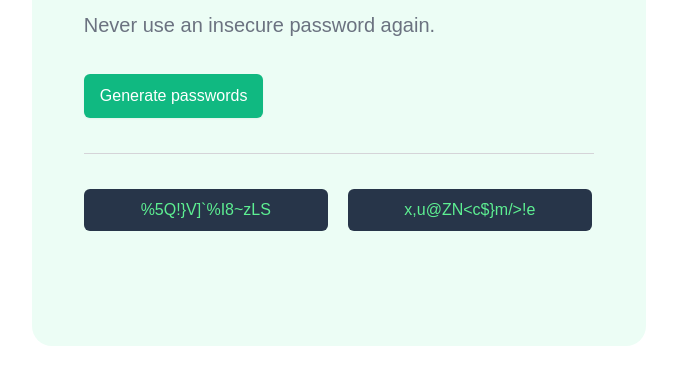
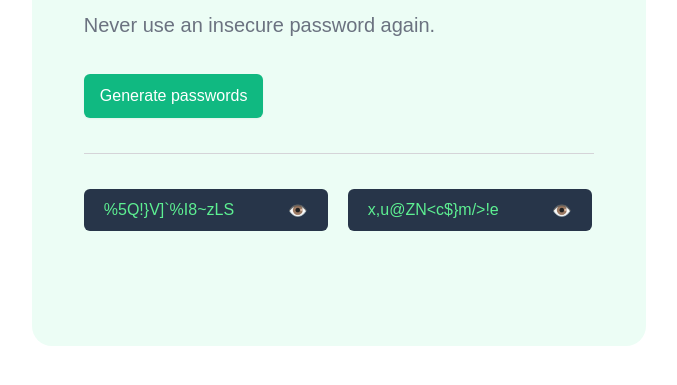
Before and after one commit to naru-fitah/scrimba-password-generator, a plain HTML site: page index.html in a window 1280 px wide. Both pictures are taken after a click on the button "Generate passwords". Shown: the part 419-804 px from the top of the page, without its empty margins (301-978 px from the left). Drawn offline with Linux system fonts and the light colour scheme.

Commit message:
second commit

```diff
--- a/index.html
+++ b/index.html
@@ -14,8 +14,17 @@
             <button class="button" onclick="generatePasswords()">Generate passwords</button>
             <div id="separator"></div>
             <div class="password-state">
-                <div><p id="password-one"></p></div>
-                <div><p id="password-two"></p></div>
+
+                <div class="password-container">
+                    <p id="password-one"></p>
+                    <span class="eye-icon" onclick="toggleVisibility('password-one', this)">👁️</span>
+                </div>
+
+                <div class="password-container">
+                    <p id="password-two"></p>
+                    <span class="eye-icon" onclick="toggleVisibility('password-two', this)">👁️</span>
+                </div>
+
             </div>
         </main>
     </div>
--- a/script.js
+++ b/script.js
@@ -20,10 +20,29 @@ function renderPasswords() {
         password2 += characters[randomSecondIndex];
     }
 
-    firstPassword.textContent = password1; // Assign the final string
+    firstPassword.textContent = password1
     secondPassword.textContent = password2;
+
+    // Ensure eye icons are visible
+    document.querySelectorAll(".eye-icon").forEach(icon => icon.style.display = "inline");
 }
+
 
 function generatePasswords() {
     renderPasswords();
 }
+
+function toggleVisibility(passwordId, iconElement) {
+    let passwordElement = document.getElementById(passwordId);
+
+    if (passwordElement.textContent.startsWith("●")) {
+        // If it's hidden, show the password
+        passwordElement.textContent = passwordElement.dataset.original;
+        iconElement.textContent = "👁️"; // Change to eye icon
+    } else {
+        // Hide the password
+        passwordElement.dataset.original = passwordElement.textContent; // Store the original password
+        passwordElement.textContent = "● ● ● ● ● ● ● ● ●"; // Hide it with dots
+        iconElement.textContent = "🙈"; // Change to eye-off icon
+    }
+}
--- a/styles.css
+++ b/styles.css
@@ -55,15 +55,20 @@ flex-wrap: wrap;
 
 }
 
-#password-one, #password-two {
+.password-container {
     display: flex;
-    justify-content: center;
+    justify-content: space-between;
     align-items: center;
     width: 244px;
     height: 42px;
     flex-shrink: 0;
     border-radius: 6px;
     background: #273549;
+    padding: 20px;
+
+}
+
+#password-one, #password-two {
     color: #5DEF92;
     font-family: sans-serif;
     font-size: 16px;
@@ -91,3 +96,8 @@ flex-wrap: wrap;
     font-weight: 500;
     line-height: 24px; /* 150% */
 }
+
+.eye-icon {
+    display: none;
+    cursor: pointer;
+}
```
